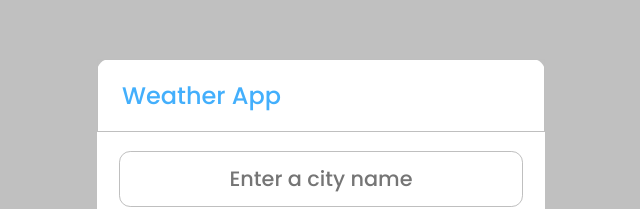
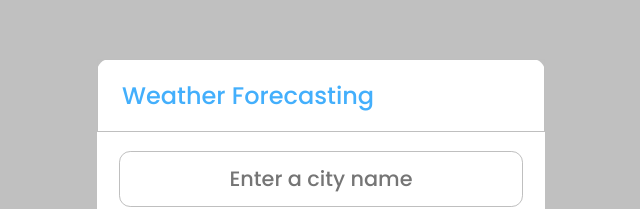
Before and after one commit to VigneshRavichandran18/Wheather-forecasting, a plain HTML site: page index.html in a window 1280 px wide. Shown: the part 196-405 px from the top of the page, without its empty margins (319-959 px from the left). Drawn offline with nearby package versions, Linux system fonts and the light colour scheme.

Commit message:
Updated favicon and made changes

```diff
--- a/index.html
+++ b/index.html
@@ -25,7 +25,7 @@
     <div class="wrapper">
       <header>
         <i class="bx bx-left-arrow-alt"></i>
-        Weather App
+        Weather Forecasting
       </header>
       <section class="input-part">
         <p class="info-txt"></p>
```
